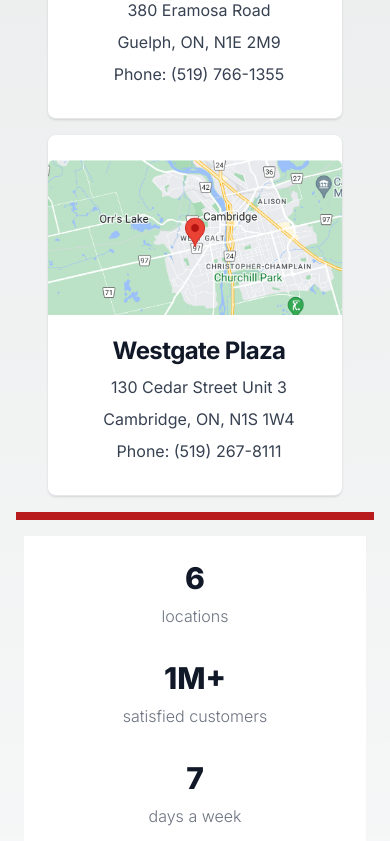
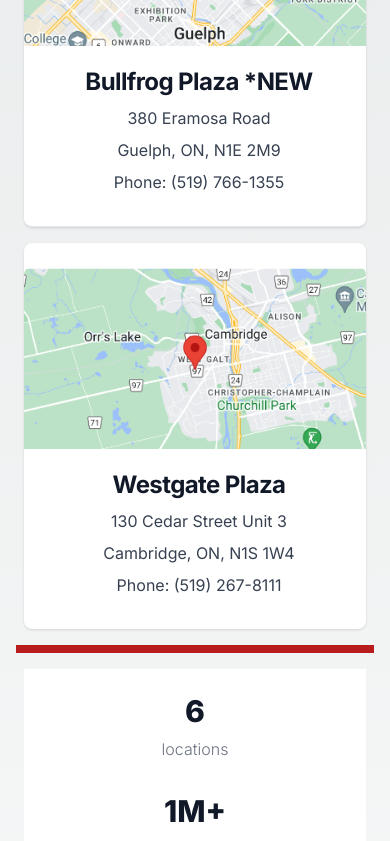
Before and after one commit to pjleb90/dt-food, a Next.js app: page /contact in a window 390 px wide. Shown: the part 2140-2981 px from the top of the page. Built offline with nearby package versions, Linux system fonts and the light colour scheme.

Commit message:
formatting, smal UI changes

```diff
--- a/app/about/page.tsx
+++ b/app/about/page.tsx
@@ -7,7 +7,7 @@
     return (
         <div>
             <section className="bg-white dark:bg-black">
-                <div className="gap-16 items-center py-8 px-4 mx-auto max-w-screen-xl lg:grid lg:grid-cols-2 lg:py-16 lg:px-2">
+                <div className="gap-16 items-center py-8 px-4 mx-auto max-w-screen-xl lg:grid lg:grid-cols-2 lg:py-10 lg:px-2">
                     <div className="font-bold text-gray-500 sm:text-lg dark:text-white text-center md:text-left">
                         <h2 className="mb-4 text-4xl md:text-5xl lg:text-6xl tracking-tight font-extrabold text-gray-900 dark:text-red-700">Our story</h2>
                         <p className="mb-4">
@@ -24,8 +24,8 @@
                         </p>
                     </div>
                     <div className="grid grid-cols-2 gap-4 mt-8">
-                        <Image className="w-full h-96 rounded-lg" src="/shawarma.jpeg" alt="office content 1" width={500} height={500}/>
-                        <Image className="mt-4 w-full h-96 lg:mt-10 rounded-lg" src="/combos.png" alt="office content 2" width={500} height={500}/>
+                        <Image className="w-full h-56 md:h-96 rounded-lg" src="/shawarma.jpeg" alt="office content 1" width={500} height={500}/>
+                        <Image className="mt-4 w-full h-56 md:h-96 lg:mt-10 rounded-lg" src="/combos.png" alt="office content 2" width={500} height={500}/>
                     </div>
                 </div>
             </section>
--- a/app/contact/page.tsx
+++ b/app/contact/page.tsx
@@ -6,7 +6,7 @@
     return (
         <div>
             {/* contact hero */}
-            <div className="py-8 px-4 mx-auto max-w-screen-xl lg:py-16">
+            <div className="py-4 px-4 mx-auto max-w-screen-xl lg:py-10">
                 <div className="bg-white dark:bg-black rounded-lg p-8 md:px-12 md:py-6">
                     <a href="https://www.google.com/search?sca_esv=586734894&sxsrf=AM9HkKlBurteqihdQOnLOvi0-TQ6TTSyug:1701391209519&q=double+taste+shawarma&npsic=0&rflfq=1&rldoc=1&rllag=43479766,-80480648,4862&tbm=lcl&sa=X&ved=2ahUKEwjP-6qVgO2CAxXXODQIHfWjCt8QtgN6BAgPEAE&biw=1310&bih=630&dpr=1.47#rlfi=hd:;si:;mv:[[43.510161599999996,-80.4240528],[43.387638599999995,-80.5372438]];tbs:lrf:!1m4!1u3!2m2!3m1!1e1!1m4!1u5!2m2!5m1!1sgcid_3middle_1eastern_1restaurant!1m4!1u5!2m2!5m1!1sgcid_3pizza_1restaurant!1m4!1u2!2m2!2m1!1e1!2m1!1e2!2m1!1e5!2m1!1e3!3sIAEqAkNB,lf:1,lf_ui:9" target="_blank" rel="noopener noreferrer" className="bg-blue-100 text-white text-xs font-medium inline-flex items-center px-2.5 py-0.5 rounded-md dark:bg-red-700 dark:text-white mb-2">
                         <FaGoogle className="w-2.5 h-3 me-1.5" aria-hidden="true" />
@@ -18,7 +18,7 @@
                     </p>
                 </div>
                 {/* location cards */}
-                <div className="flex justify-center items-center px-8 border-red-700 border-y-8">
+                <div className="flex justify-center items-center px-2 border-red-700 border-y-8">
                     <section className="grid grid-cols-1 sm:grid-cols-2 lg:grid-cols-3 gap-4 lg:gap-12 py-4">
                         {/* location 1 */}
                         <div className="max-w-sm bg-white border-b border-gray-200 rounded-lg shadow dark:bg-black dark:border-gray-700 py-6">
@@ -121,7 +121,7 @@
                             </div>
                         </div>
                         {/* Location 6 */}
-                        <div className="max-w-sm bg-white border-b md:border-none border-gray-200 rounded-lg shadow dark:bg-black dark:border-gray-700 py-6">
+                        <div className="max-w-sm bg-white rounded-lg shadow dark:bg-black py-6">
                             <a href="https://www.google.com/search?sca_esv=586734894&sxsrf=AM9HkKlBurteqihdQOnLOvi0-TQ6TTSyug:1701391209519&q=double+taste+shawarma&npsic=0&rflfq=1&rldoc=1&rllag=43479766,-80480648,4862&tbm=lcl&sa=X&ved=2ahUKEwjP-6qVgO2CAxXXODQIHfWjCt8QtgN6BAgPEAE&biw=1310&bih=630&dpr=1.47#rlfi=hd:;si:;mv:[[43.510161599999996,-80.4240528],[43.387638599999995,-80.5372438]];tbs:lrf:!1m4!1u3!2m2!3m1!1e1!1m4!1u5!2m2!5m1!1sgcid_3middle_1eastern_1restaurant!1m4!1u5!2m2!5m1!1sgcid_3pizza_1restaurant!1m4!1u2!2m2!2m1!1e1!2m1!1e2!2m1!1e5!2m1!1e3!3sIAEqAkNB,lf:1,lf_ui:9" target="_blank" rel="noopener noreferrer">
                                 <Image className="rounded-t-lg" src="/Westgate.png" alt="" width={500} height={500}/>
                             </a>
--- a/app/menu/page.tsx
+++ b/app/menu/page.tsx
@@ -21,7 +21,7 @@
         <div>
             {/* menu hero */}
             <section className="bg-white dark:bg-black bg-cover">
-                <div className="py-8 px-4 mx-auto max-w-screen-xl md:py-6 md:px-6">
+                <div className="py-8 px-4 mx-auto max-w-screen-xl md:py-10 md:px-6">
                     <div className="max-w-screen-md">
                         <h1 className="mb-4 text-4xl md:text-5xl lg:text-6xl font-extrabold tracking-tight leading-none text-center md:text-left text-black dark:text-red-700">
                             Large portions at affordable prices.
--- a/app/page.tsx
+++ b/app/page.tsx
@@ -6,7 +6,7 @@
 
 export default function Home() {
   return (
-    <main className="min-h-screen flex-col items-center justify-between  bg-white dark:bg-black">
+    <main className="min-h-screen flex-col items-center justify-between bg-white dark:bg-black">
         <Hero />
         <Gallery />
         <Feature />
--- a/components/footer.tsx
+++ b/components/footer.tsx
@@ -4,7 +4,7 @@
     return (
         <div>
             <footer className="bg-white rounded-lg shadow dark:bg-black">
-                <div className="w-full max-w-screen-xl mx-auto p-4 md:py-8">
+                <div className="w-full max-w-screen-xl mx-auto px-4 py-10 md:py-10">
                     <div className="sm:flex sm:items-center sm:justify-between">
                         <a href="/" className="flex items-center space-x-3 rtl:space-x-reverse">
                             <Image src="/favicon.ico" className="h-8 rounded-xl" alt="Flowbite Logo" width={40} height={40} />
```
